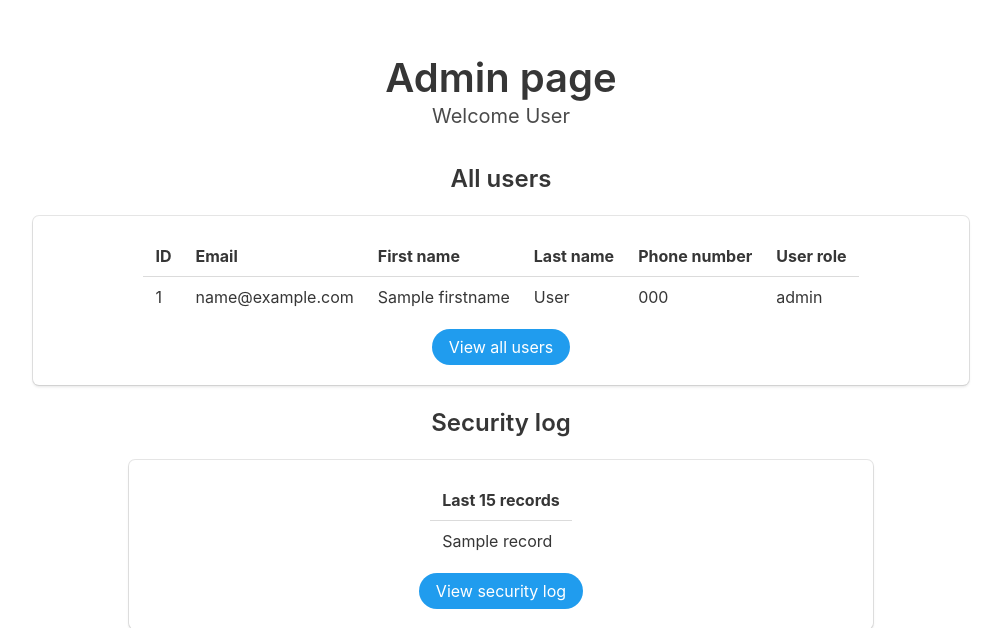
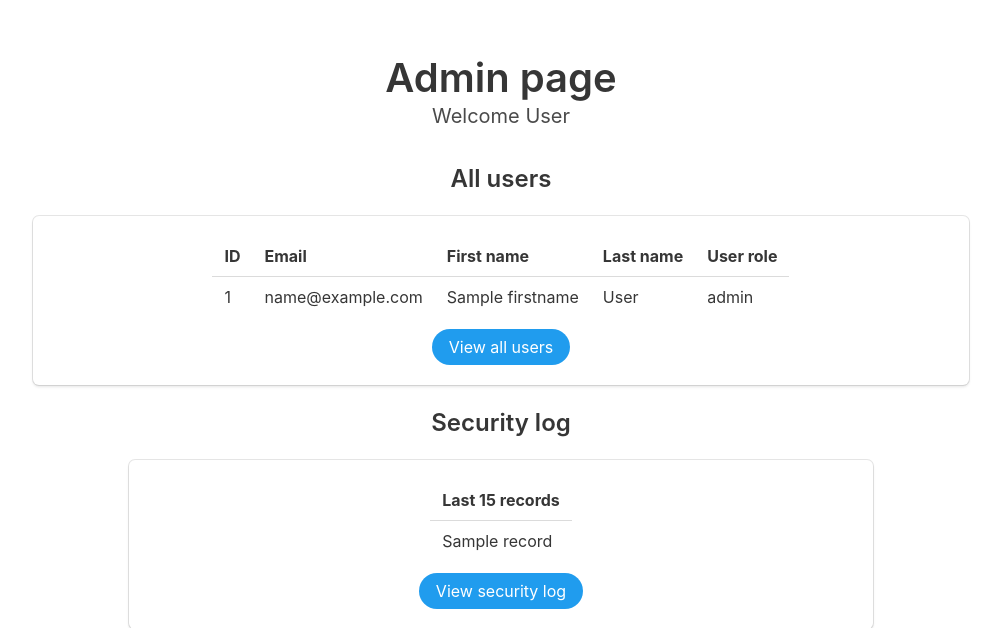
Before and after one commit to Ellie-UK/climate-action-app, a Flask app: template templates/admin.html in a window 1280 px wide. Shown: the part 52-680 px from the top of the page, without its empty margins (139-1140 px from the left). Run offline with Flask 2, Linux system fonts and the light colour scheme; the template is opened without the code that fills it: most values are stand-ins (such as "Sample title", 1, 10 or a date in 2020); some libraries are stand-ins or nearby versions.

Commit message:
Revert "'View all users' button now also shows users phone number."
This reverts commit 85a756181250ec6a46561eb00562b3863aa48bb4.

```diff
--- a/templates/admin.html
+++ b/templates/admin.html
@@ -16,7 +16,6 @@
               <th>Email</th>
               <th>First name</th>
               <th>Last name</th>
-              <th>Phone number</th>
               <th>User role</th>
             </tr>
             {% for user in all_users %}
@@ -25,7 +24,6 @@
                 <td>{{ user.email }}</td>
                 <td>{{ user.firstname }}</td>
                 <td>{{ user.lastname }}</td>
-                <td>{{ user.phone }}</td>
                 <td>{{ user.role }}</td>
               </tr>
             {% endfor %}
```
